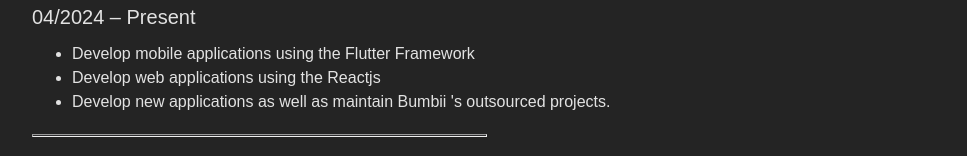
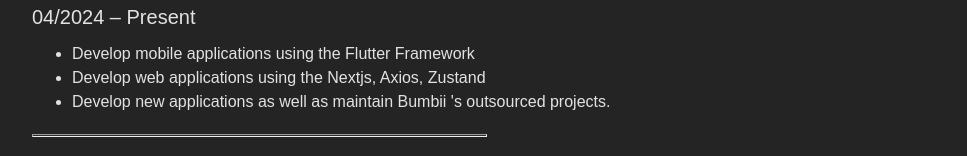
Before and after one commit to hautran90/my-cv, a React (Vite) app: page /experience in a window 1280 px wide. Shown: the part 1853-2009 px from the top of the page, without its empty margins (268-1235 px from the left). Built offline with nearby package versions, Linux system fonts and the light colour scheme.

Commit message:
update new job

```diff
--- a/src/Experience.jsx
+++ b/src/Experience.jsx
@@ -51,7 +51,7 @@
 
   const bumbiiContains = [
     "Develop mobile applications using the Flutter Framework",
-    "Develop web applications using the Reactjs",
+    "Develop web applications using the Nextjs, Axios, Zustand",
     "Develop new applications as well as maintain Bumbii 's outsourced projects.",
 
   ];
```
